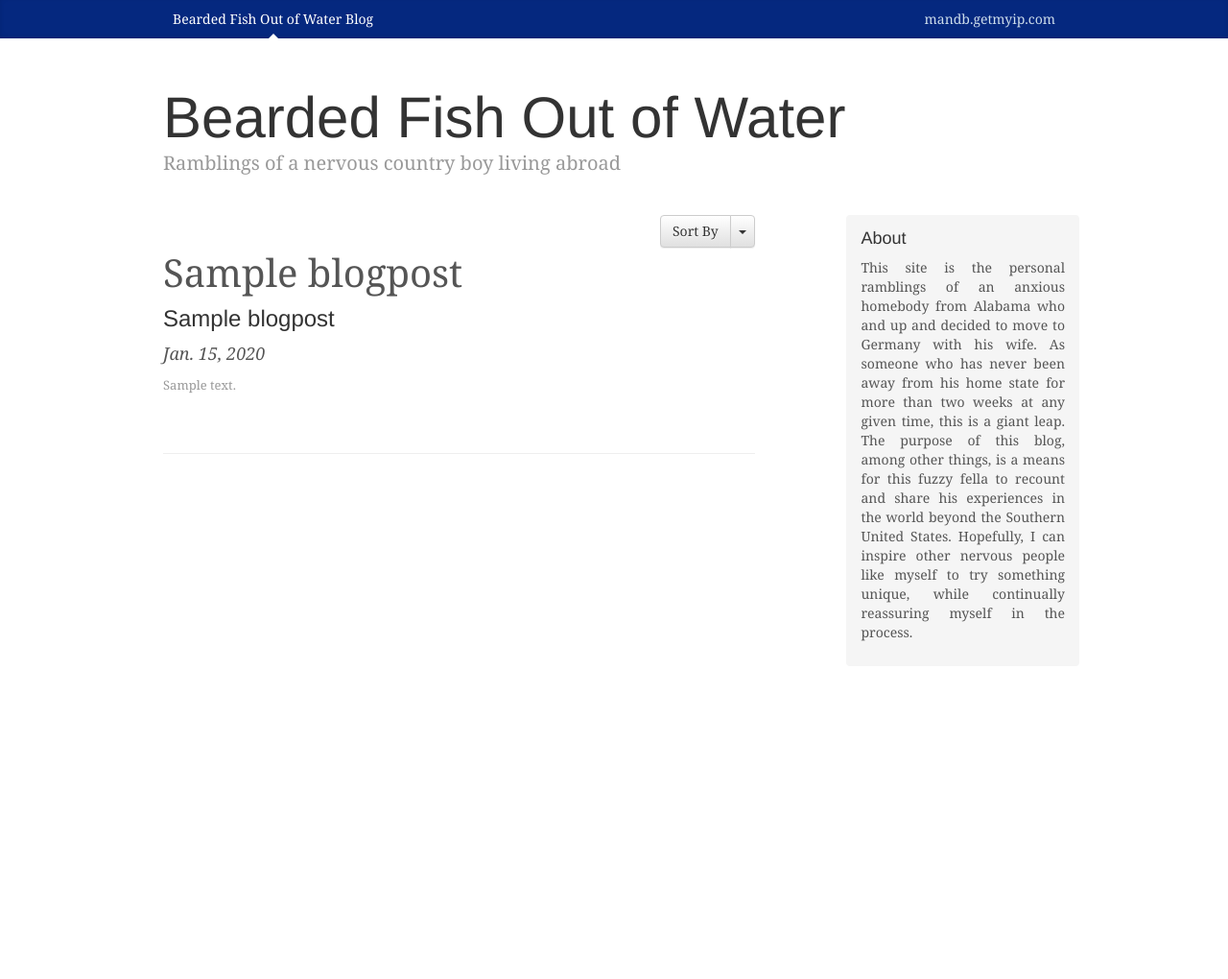
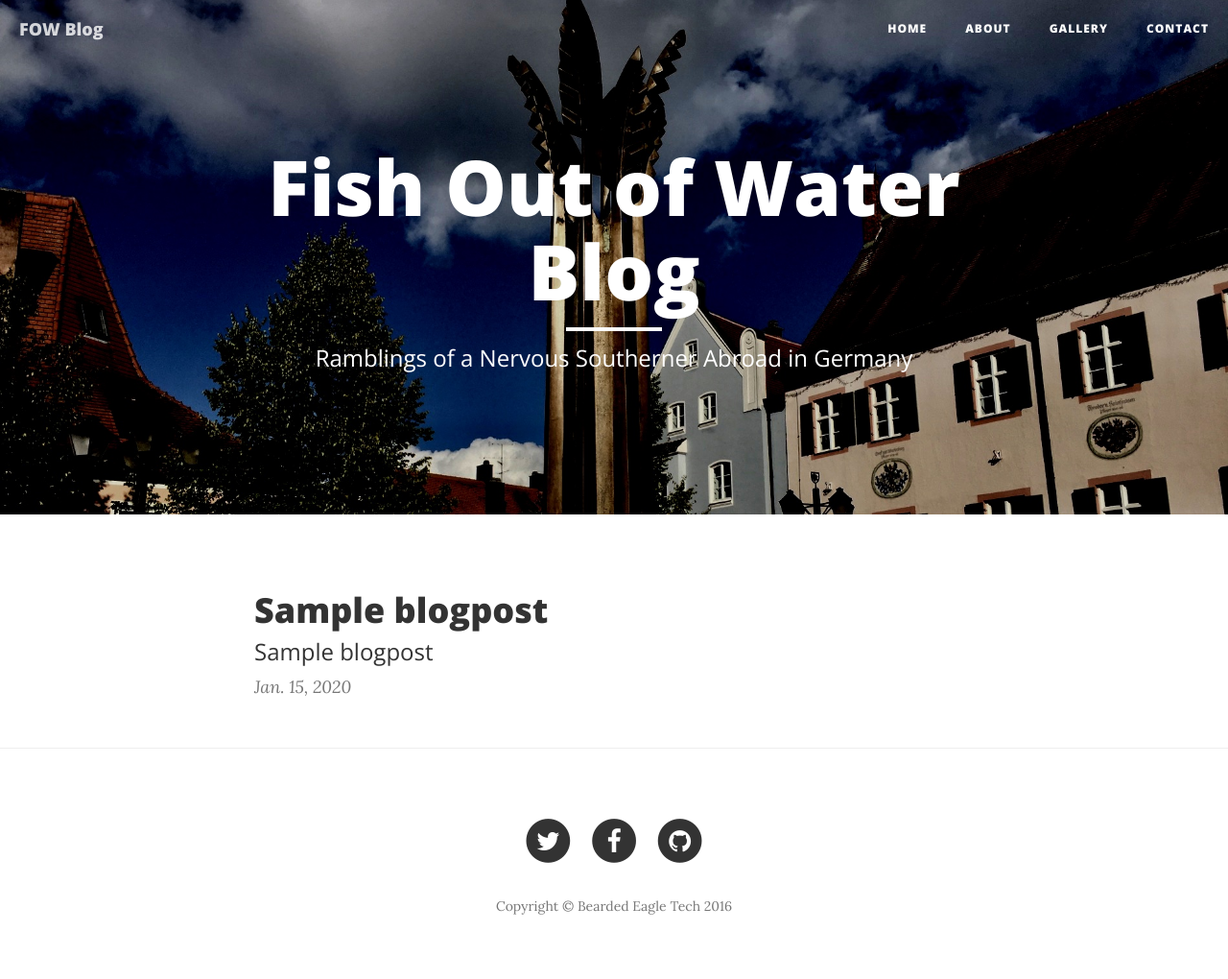
Before and after one commit to cmg1229/CMGPortal, a Django app: page / in a window 1280 px wide. Shown: the whole page at 96% size. Before the commit the page ends 668 px from the top, so only its background shows below. Run offline with Django 3.2, Linux system fonts and the light colour scheme; tables that the repository leaves empty hold one stand-in row (values such as "Sample post"); data that the repository does not hold is empty; some libraries are stand-ins or nearby versions.

Commit message:
New Master Page

```diff
--- a/foow/templates/foow/index.html
+++ b/foow/templates/foow/index.html
@@ -1,55 +1,48 @@
-{% extends 'foow/master.html' %}
+{% extends 'foow/newmaster.html' %}
 {% load static %}
 
-{% block title %}
-	Bearded Fish Out of Water Blog
-{% endblock %}
 
 {% block stylesheets %}
-	    <link rel="stylesheet" href="{% static "/foow/css/index.css" %}" type="text/css" />
 {% endblock %}
 
 {% block hiddenlists %}
 	{% if asclist%}
 		<ul hidden id="asclist">
 			{% for id in asclist%}
-			<li name='{{forloop.counter}}'>{{id}}</li>
+			<li name='{{ forloop.counter }}'>{{id}}</li>
 			{% endfor %}
 		</ul>
 	{% endif %}
 	{% if asclist%}
 		<ul hidden id="desclist">
 			{% for id in desclist%}
-			<li name='{{ forloop.counter}}'>{{id}}</li>
+			<li name='{{ forloop.counter }}'>{{id}}</li>
 			{% endfor %}
 		</ul>
 	{% endif %}
-	<img style="display:none" class="spinner" src="{% static "/foow/images/ajax-loader.gif" %}" alt="Loading Another Post" />
+{% endblock %}
+
+{% block banner %}
+
 {% endblock %}
 
 {% block content %}
-	<div style="height: 30px">
-	<!-- Split button -->
-	<div class="btn-group pull-right" id="sortButton">
-	  <button type="button" class="btn btn-default">Sort By</button>
-	  <button type="button" class="btn btn-default dropdown-toggle" data-toggle="dropdown" aria-haspopup="true" aria-expanded="false">
-	    <span class="caret"></span>
-	    <span class="sr-only">Toggle Dropdown</span>
-	  </button>
-	  <ul class="dropdown-menu">
-	    <li><a href="#" id="newestFirst">Newest First (Default)</a></li>
-	    <li><a href="#" id="oldestFirst">Oldest First</a></li>
-	  </ul>
-	</div>
-</div>
+	{% if posts%}
+		{% for post in posts %}
+			<div class="post-preview">
+                <a href="/post/{{ post.post_id }}">
+                    <h2 class="post-title">
+                        {{ post.blog_title }}
+                    </h2>
+                    <h3 class="post-subtitle">
+                        {{ post.blog_subtitle }}
+                    </h3>
+                </a>
+                <p class="post-meta">{{ post.pub_date.date }}</p>
+            </div>
+            {% if not forloop.last %}
+            <hr />
+            {% endif %}
+		{% endfor %}
+	{% endif %}
 {% endblock %}
-
-{% block sideblock %}
-	<h4>About</h4>
-	<p>This site is the personal ramblings of an anxious homebody from Alabama who and up and decided to move to Germany with his wife.  As someone who has never been away from his home state for more than two weeks at any given time, this is a giant leap.  The purpose of this blog, among other things, is a means for this fuzzy fella to recount and share his experiences in the world beyond the Southern United States.  Hopefully, I can inspire other nervous people like myself to try something unique, while continually reassuring myself in the process. <p>
-{% endblock %}
-
-{% block pagerunscripts %}
-    <script type="text/javascript" src="{% static "/foow/js/moment.min.js" %}"></script>
-    <script type="text/javascript" src="{% static "/foow/js/app.js" %}"></script>
-{% endblock %}
--- a/foow/templates/foow/newmaster.html
+++ b/foow/templates/foow/newmaster.html
@@ -48,7 +48,7 @@
                     <span class="sr-only">Toggle navigation</span>
                     Menu <i class="fa fa-bars"></i>
                 </button>
-                <a class="navbar-brand" href="index.html">Start Bootstrap</a>
+                <a class="navbar-brand" href="index.html">FOW Blog</a>
             </div>
 
             <!-- Collect the nav links, forms, and other content for toggling -->
@@ -61,7 +61,7 @@
                         <a href="about.html">About</a>
                     </li>
                     <li>
-                        <a href="post.html">Sample Post</a>
+                        <a href="post.html">Gallery</a>
                     </li>
                     <li>
                         <a href="contact.html">Contact</a>
@@ -75,25 +75,27 @@
 
     <!-- Page Header -->
     <!-- Set your background image for this header on the line below. -->
-    <header class="intro-header" style="background-image: url('img/home-bg.jpg')">
+    <header class="intro-header" style="background-image: url('{% static "/foow/img/home-bg.jpg" %}')">
         <div class="container">
             <div class="row">
                 <div class="col-lg-8 col-lg-offset-2 col-md-10 col-md-offset-1">
                     <div class="site-heading">
-                        <h1>Clean Blog</h1>
+                        <h1>Fish Out of Water Blog</h1>
                         <hr class="small">
-                        <span class="subheading">A Clean Blog Theme by Start Bootstrap</span>
+                        <span class="subheading">Ramblings of a Nervous Southerner Abroad in Germany</span>
                     </div>
                 </div>
             </div>
         </div>
     </header>
 
+                {% block hiddenlists %}
+                {% endblock %}
     <!-- Main Content -->
     <div class="container">
         <div class="row">
-            <div class="col-lg-8 col-lg-offset-2 col-md-10 col-md-offset-1">
-                <div class="post-preview">
+            <div class="col-lg-8 col-lg-offset-2 col-md-10 col-md-offset-1" id="mainblogdiv">
+                <!--<div class="post-preview">
                     <a href="post.html">
                         <h2 class="post-title">
                             Man must explore, and this is exploration at its greatest
@@ -105,45 +107,16 @@
                     <p class="post-meta">Posted by <a href="#">Start Bootstrap</a> on September 24, 2014</p>
                 </div>
                 <hr>
-                <div class="post-preview">
-                    <a href="post.html">
-                        <h2 class="post-title">
-                            I believe every human has a finite number of heartbeats. I don't intend to waste any of mine.
-                        </h2>
-                    </a>
-                    <p class="post-meta">Posted by <a href="#">Start Bootstrap</a> on September 18, 2014</p>
-                </div>
-                <hr>
-                <div class="post-preview">
-                    <a href="post.html">
-                        <h2 class="post-title">
-                            Science has not yet mastered prophecy
-                        </h2>
-                        <h3 class="post-subtitle">
-                            We predict too much for the next year and yet far too little for the next ten.
-                        </h3>
-                    </a>
-                    <p class="post-meta">Posted by <a href="#">Start Bootstrap</a> on August 24, 2014</p>
-                </div>
-                <hr>
-                <div class="post-preview">
-                    <a href="post.html">
-                        <h2 class="post-title">
-                            Failure is not an option
-                        </h2>
-                        <h3 class="post-subtitle">
-                            Many say exploration is part of our destiny, but it’s actually our duty to future generations.
-                        </h3>
-                    </a>
-                    <p class="post-meta">Posted by <a href="#">Start Bootstrap</a> on July 8, 2014</p>
-                </div>
-                <hr>
-                <!-- Pager -->
+                `-->
+                {% block content %}
+                {% endblock %}
+
+                <!-- Pager
                 <ul class="pager">
                     <li class="next">
                         <a href="#">Older Posts &rarr;</a>
                     </li>
-                </ul>
+                </ul>-->
             </div>
         </div>
     </div>
@@ -181,24 +154,24 @@
                             </a>
                         </li>
                     </ul>
-                    <p class="copyright text-muted">Copyright &copy; Your Website 2016</p>
+                    <p class="copyright text-muted">Copyright &copy; Bearded Eagle Tech 2016</p>
                 </div>
             </div>
         </div>
     </footer>
 
     <!-- jQuery -->
-    <script src="vendor/jquery/jquery.min.js"></script>
+    <script src="{% static "/foow/vendor/jquery/jquery.min.js" %}"></script>
 
     <!-- Bootstrap Core JavaScript -->
-    <script src="vendor/bootstrap/js/bootstrap.min.js"></script>
+    <script src="{% static "/foow/vendor/bootstrap/js/bootstrap.min.js" %}"></script>
 
     <!-- Contact Form JavaScript -->
-    <script src="js/jqBootstrapValidation.js"></script>
-    <script src="js/contact_me.js"></script>
+    <script src="{% static "/foow/js/jqBootstrapValidation.js"%}"></script>
+    <script src="{% static "/foow/js/contact_me.js"%}"></script>
 
     <!-- Theme JavaScript -->
-    <script src="js/clean-blog.min.js"></script>
+    <script src="{% static "/foow/js/clean-blog.min.js"%}"></script>
 
 </body>
 
--- a/foow/views.py
+++ b/foow/views.py
@@ -10,7 +10,7 @@ from foow.models import BlogPost
 
 # Create your views here.
 def index(request):
-	b = BlogPost.objects.order_by('-pub_date')[:1]
+	b = BlogPost.objects.order_by('-pub_date')
 
 	ascData = BlogPost.objects.order_by('post_id')
 	asclist = [pst.post_id for pst in ascData]
```
Also changed, not shown: foow/templates/foow/oldindex.html (added, +55 -0 lines), foow/static/foow/img/home-bg.jpg, 2 other files.
